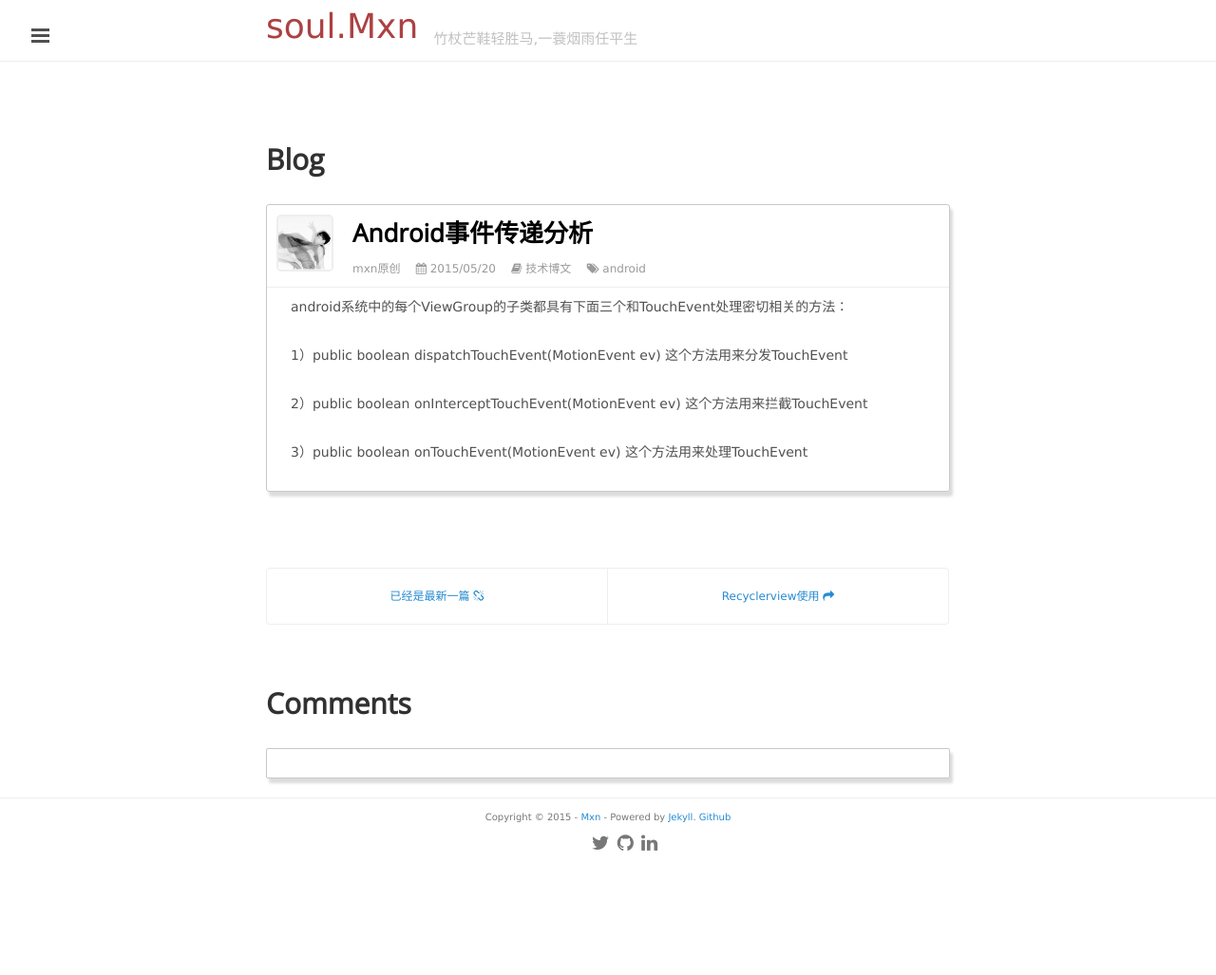
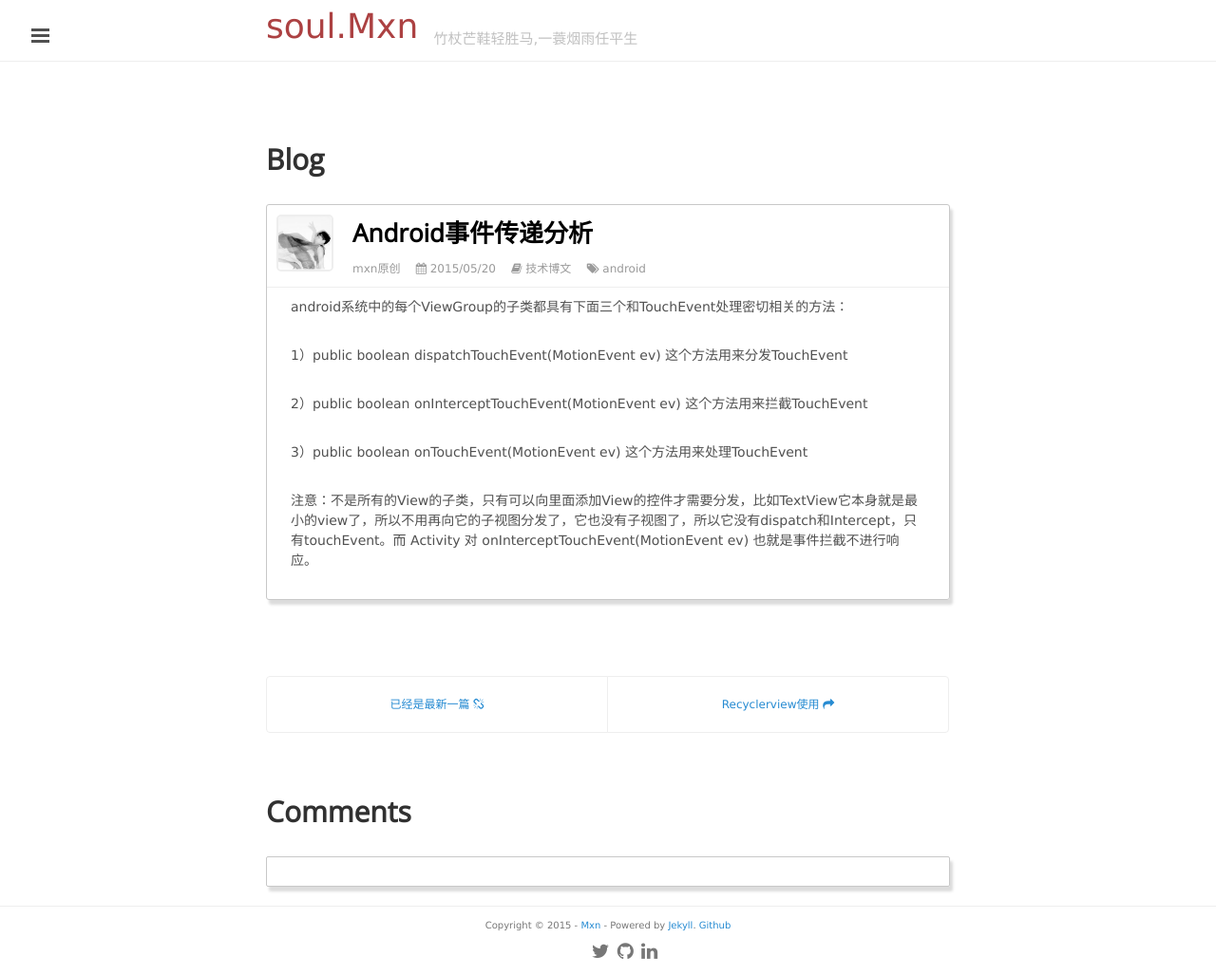
Before and after one commit to mxn21/mxn21.github.io, a Jekyll site: the page built from _posts/2015-5-20-android事件传递分析.md, in a window 1280 px wide. Shown: the whole page at 95% size. Built offline with Jekyll 4.4.1, drawn with Linux system fonts in a browser that asks for light colours; Markdown is read by kramdown in place of the engine named in the settings; comment, search, counter and statistics services are not loaded; before the commit the page ends 913 px from its top, so only the background shows below that.

Commit message:
Update 2015-5-20-android事件传递分析.md

```diff
--- a/_posts/2015-5-20-android事件传递分析.md
+++ b/_posts/2015-5-20-android事件传递分析.md
@@ -13,3 +13,5 @@
 2）public boolean onInterceptTouchEvent(MotionEvent ev)         这个方法用来拦截TouchEvent
 
 3）public boolean onTouchEvent(MotionEvent ev)                 这个方法用来处理TouchEvent
+
+注意：不是所有的View的子类，只有可以向里面添加View的控件才需要分发，比如TextView它本身就是最小的view了，所以不用再向它的子视图分发了，它也没有子视图了，所以它没有dispatch和Intercept，只有touchEvent。而 Activity 对 onInterceptTouchEvent(MotionEvent ev) 也就是事件拦截不进行响应。
```
